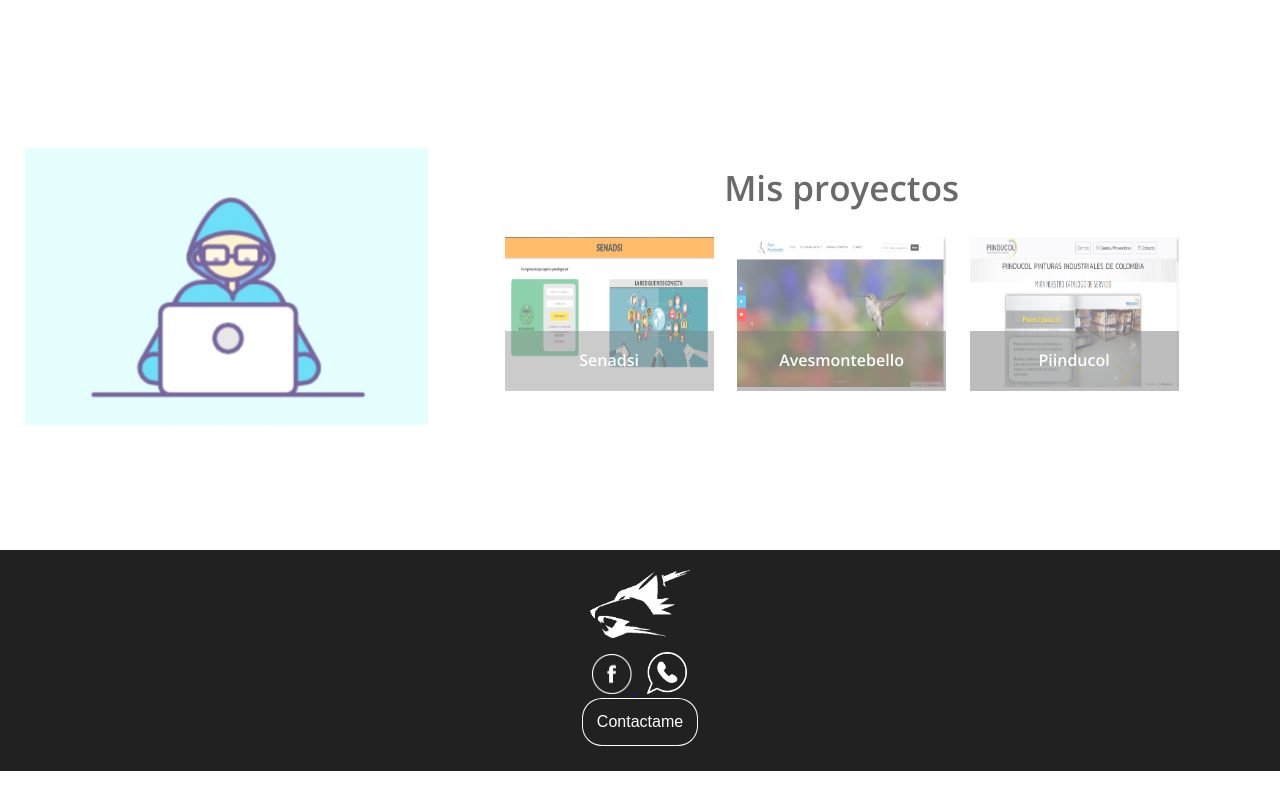
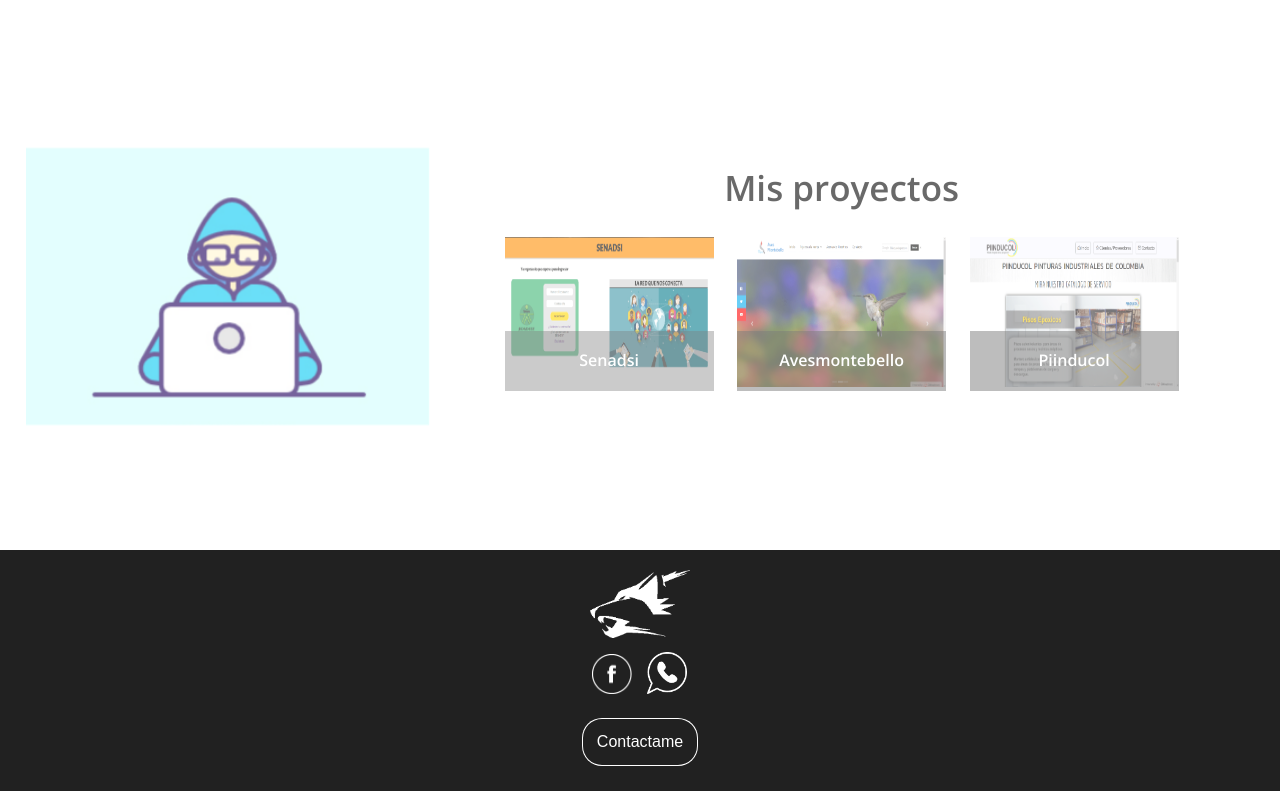
Before and after one commit to davisdev7/folio, a plain HTML site: page index.html in a window 1280 px wide. Shown: the part 2536-3327 px from the top of the page. Drawn offline with nearby package versions, Linux system fonts and the light colour scheme.

Commit message:
fix-contactame ok

```diff
--- a/css/styleindex.css
+++ b/css/styleindex.css
@@ -408,9 +408,12 @@ footer .derechos {
     margin: 0px auto 25px auto;
 }
 
+.social-media-footer a {
+text-decoration: none;
+}
 .social-media-footer button {
     display: block;
-    margin: auto;
+    margin: 20px auto 0px auto;
     padding: 15px 15px;
     border: none;
     background: transparent;
--- a/index.html
+++ b/index.html
@@ -283,7 +283,7 @@ window.smartsupp||(function(d) {
                 </a>
                 <a href="https://api.whatsapp.com/send?phone=573008165981">
                     <img src="img/wa.png" alt="" width="40"> </a>
-                <button>Contactame</button>
+                    <a href="https://api.whatsapp.com/send?phone=573008165981" target="_blank"><button>Contactame</button></a>
             </div>
 
         </footer>
```
